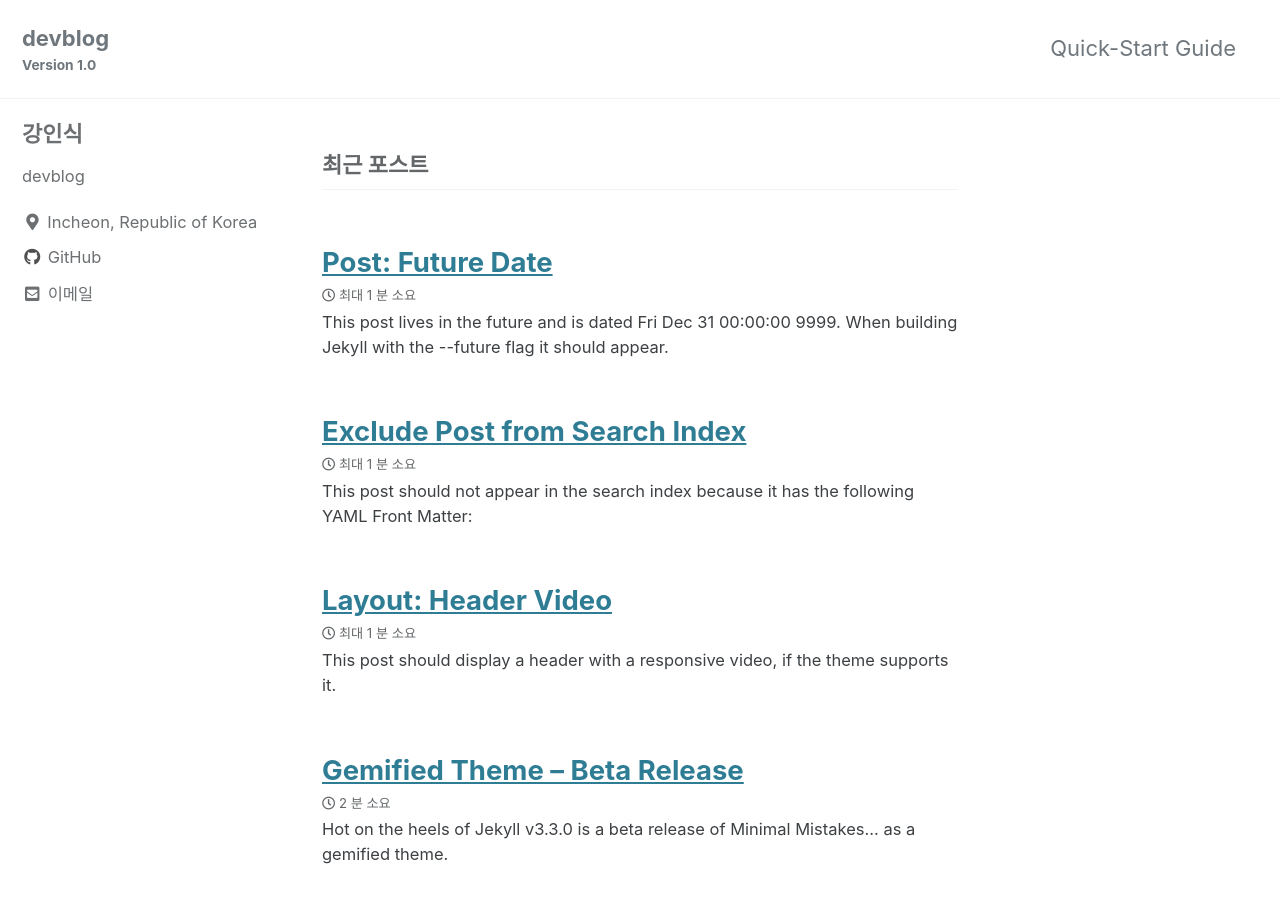
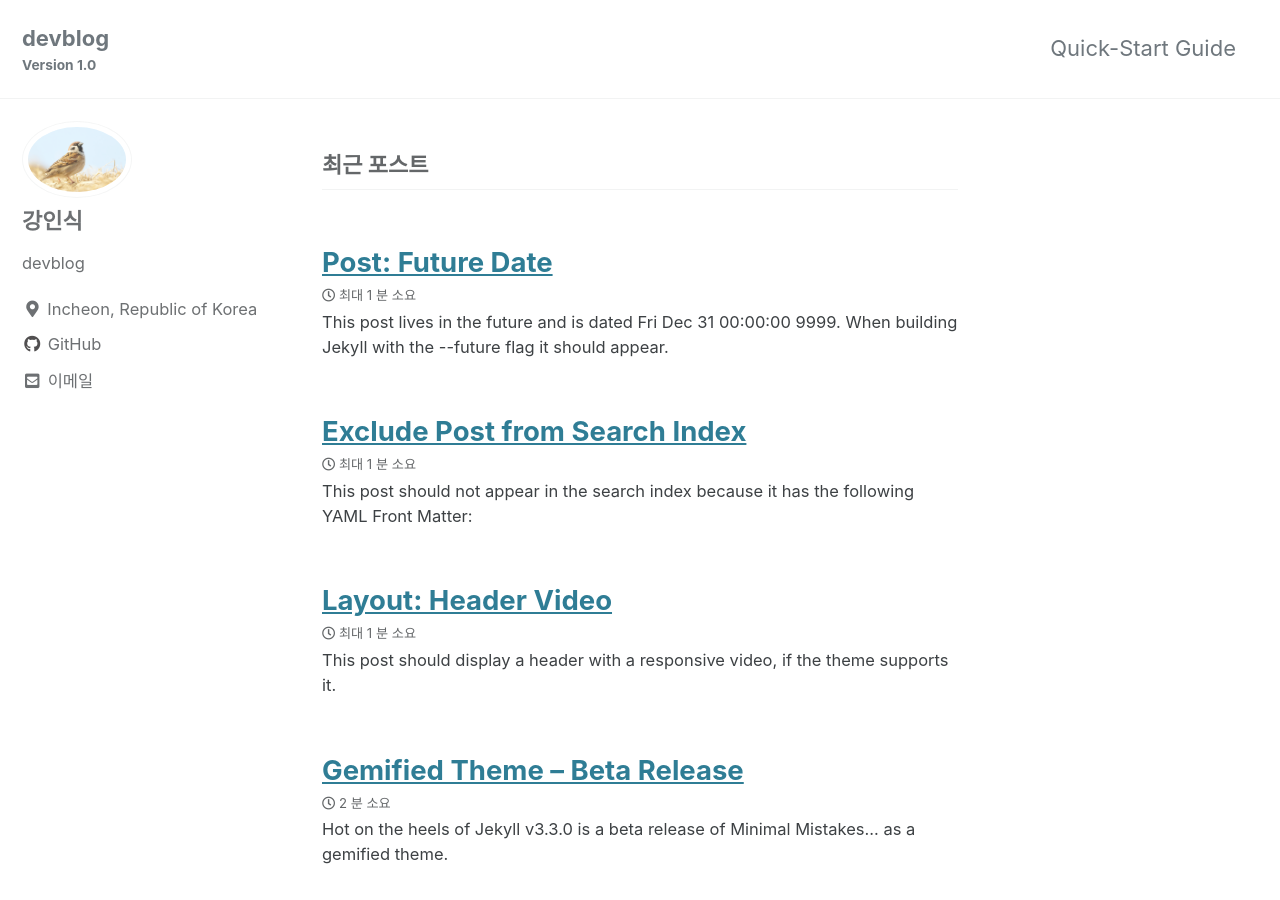
Before and after one commit to Ocean-Eyes/Ocean-Eyes.github.io, a Jekyll site: the page built from index.html, in a window 1280 px wide and 900 px high. Built offline with Jekyll 4.4.1, drawn with Linux system fonts in a browser that asks for light colours; cached includes are drawn as plain includes; the list of posts is cut into pages by our own code.

Commit message:
Set profile photo

```diff
--- a/_config.yml
+++ b/_config.yml
@@ -24,7 +24,7 @@ description              : "devblog"
 url                      : "https://ocean-eyes.github.io" # the base hostname & protocol for your site e.g. "https://mmistakes.github.io"
 baseurl                  : # "/blog" # the subpath of your site, e.g. "/blog"
 repository               : "Ocean-Eyes/ocean-eyes.github.com" # GitHub username/repo-name e.g. "mmistakes/minimal-mistakes"
-teaser                   : "/assets/images/dolomites.jpg" # path of fallback teaser image, e.g. "/assets/images/500x300.png"
+teaser                   : "/assets/images/wallpaper/dolomites.jpg" # path of fallback teaser image, e.g. "/assets/images/500x300.png"
 logo                     : # path of logo image to display in the masthead, e.g. "/assets/images/88x88.png"
 masthead_title           : "devblog" # overrides the website title displayed in the masthead, use " " for no title
 breadcrumbs              : true # true, false (default)
@@ -103,7 +103,7 @@ analytics:
 # Site Author
 author:
   name             : "강인식"
-  avatar           : # path of avatar image, e.g. "/assets/images/bio-photo.jpg"
+  avatar           : "/assets/images/profile/bird.jpg" # path of avatar image, e.g. "/assets/images/bio-photo.jpg"
   bio              : "devblog"
   location         : "Incheon, Republic of Korea"
   email            : "dlstlr52@naver.com"
```
Also changed, not shown: assets/images/profile/bird.jpg (renamed from assets/images/bird.jpg), 1 other file.
